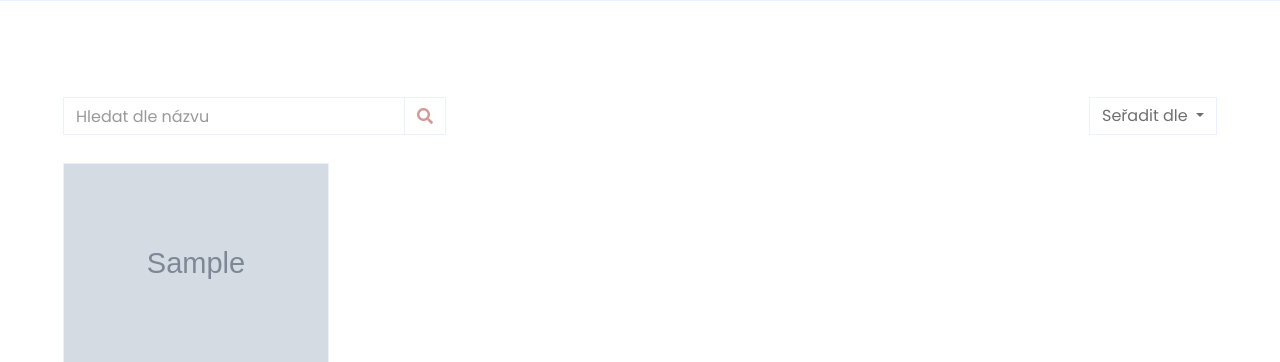
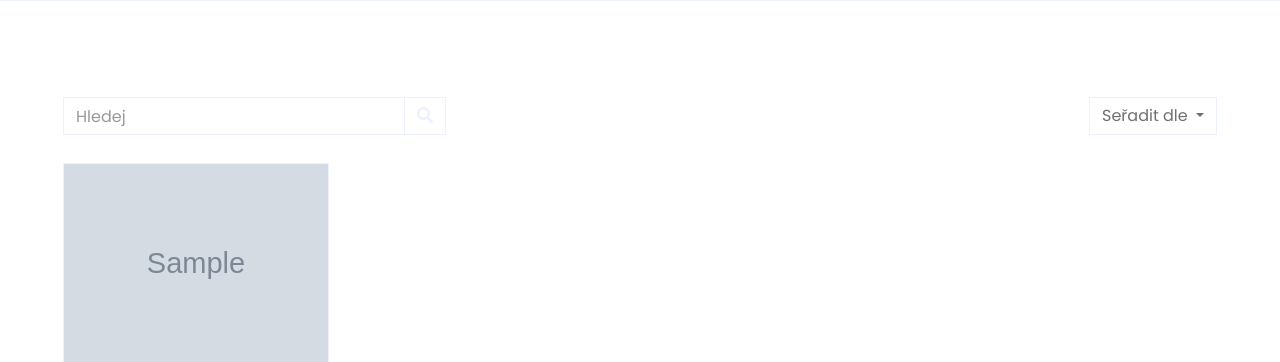
Before and after one commit to Determinathor/Discovery_adventure, a Django app: page /shop/ in a window 1280 px wide. Shown: the part 382-744 px from the top of the page. Run offline with Django 4.2, Linux system fonts and the light colour scheme; tables that the repository leaves empty hold one stand-in row (values such as "Sample post"); grey boxes marked "Sample" are stand-in pictures; some libraries are stand-ins or nearby versions.

Commit message:
upraveno vyhledavani

```diff
--- a/viewer/templates/base.html
+++ b/viewer/templates/base.html
@@ -153,7 +153,6 @@
 {% block content %}
 
 
-
 {% endblock %}
 
 
@@ -250,6 +249,7 @@
     function openSignupModal() {
         $('#signupModal').modal('show');
     }
+
     function openLoginModal() {
         $('#loginModal').modal('show');
     }
--- a/viewer/templates/shop.html
+++ b/viewer/templates/shop.html
@@ -14,13 +14,13 @@
                 <div class="col-12 pb-1">
                     <div class="d-flex align-items-center justify-content-between mb-4">
                         <!-- Formulář pro vyhledávání produktů podle názvu -->
-                        <form action="">
+                        <form action="{% url 'search_results' %}" method="get">
                             <div class="input-group">
-                                <input type="text" class="form-control" placeholder="Hledat dle názvu">
+                                <input type="text" class="form-control" name="q" placeholder="Hledej">
                                 <div class="input-group-append">
-                                        <span class="input-group-text bg-transparent text-primary">
-                                            <i class="fa fa-search"></i>
-                                        </span>
+                                    <button class="btn btn-outline-secondary" type="submit">
+                                        <i class="fa fa-search"></i>
+                                    </button>
                                 </div>
                             </div>
                         </form>
```
Lines whose indentation alone changed are shown as unchanged.
